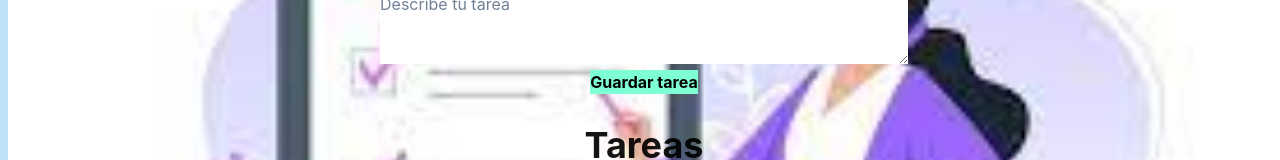
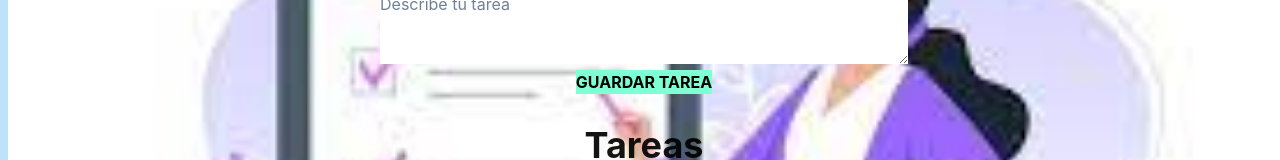
Before and after one commit to angie-moreno/Lista-de-tareas-2, a React (Vite) app: page /tareas in a window 1280 px wide. Shown: the part 444-604 px from the top of the page. Built offline with nearby package versions, Linux system fonts and the light colour scheme.

Commit message:
usando chakra ui

```diff
--- a/src/components/Task.jsx
+++ b/src/components/Task.jsx
@@ -51,7 +51,7 @@ export default function Task({ createNewTask }) {
           disabled={!isValid}
           onClick={handleSubmit(onSubmit)}
         >
-          Guardar tarea
+          GUARDAR TAREA
         </button>
       </form>
     </div>
```
